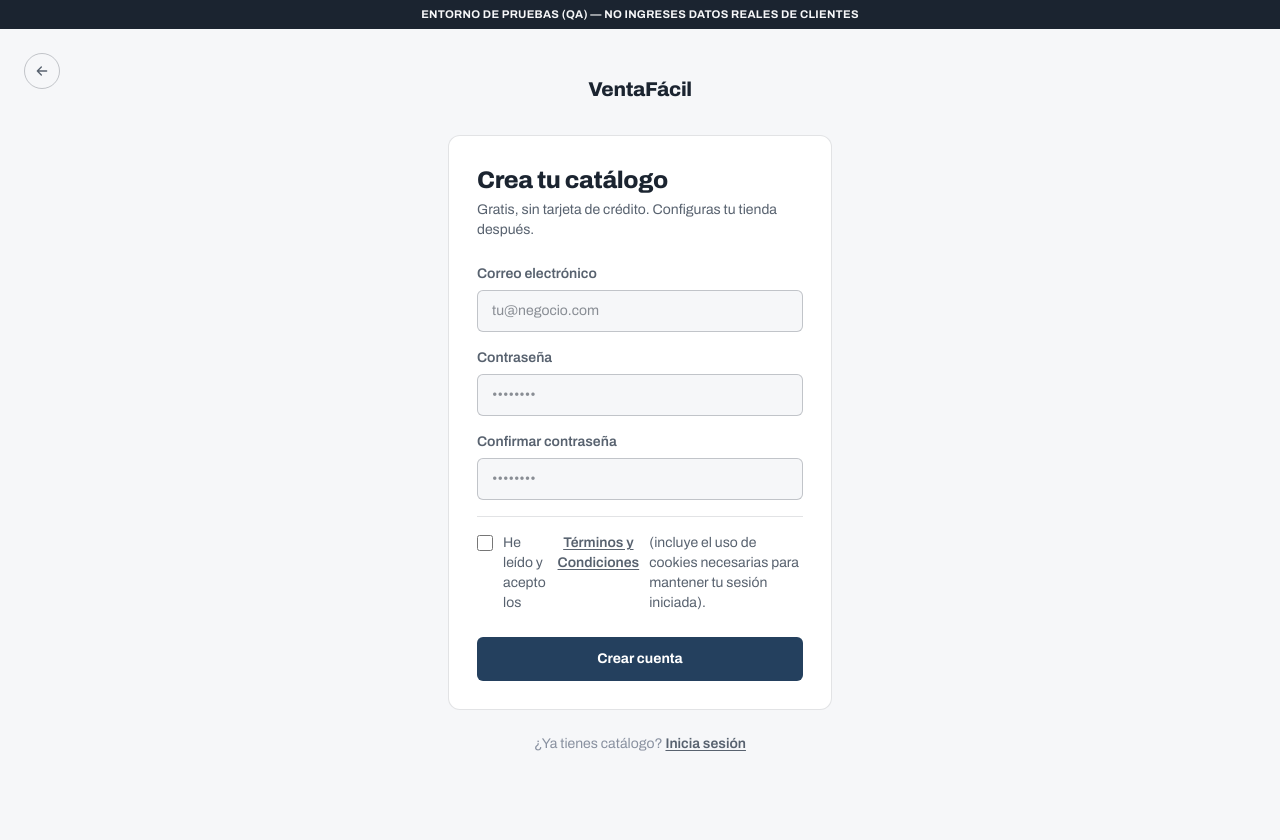
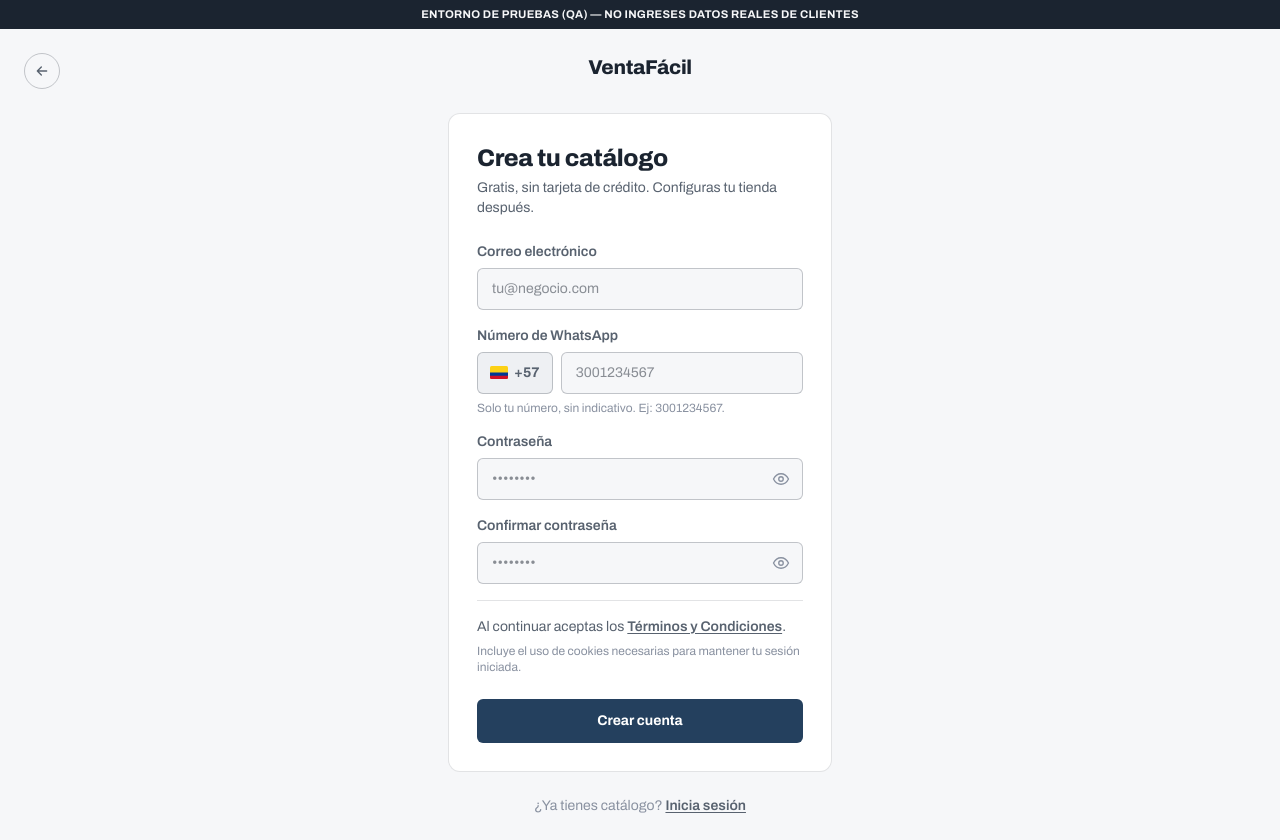
Before and after one commit to Pabloandres4112/VentaF-cil_Huila, a Next.js app: page /registro in a window 1280 px wide. Before the commit the page ends 800 px from the top, so only its background shows below. Built offline with nearby package versions, Linux system fonts and the light colour scheme.

Commit message:
feat: implementar componente PasswordInput reutilizable y mejorar validación de teléfono en registro

```diff
--- a/app/(auth)/registro/page.tsx
+++ b/app/(auth)/registro/page.tsx
@@ -3,6 +3,8 @@
 import Link from "next/link";
 import { useRouter } from "next/navigation";
 import { useState, type FormEvent } from "react";
+import { CheckIcon, ColombiaFlagIcon } from "@/components/icons";
+import { PasswordInput } from "@/components/password-input";
 import { TerminosModal } from "@/components/terminos-modal";
 import { VolverInicioLink } from "@/components/volver-inicio-link";
 import { createClient } from "@/lib/supabase/client";
@@ -11,8 +13,11 @@
 const INPUT_CLASS =
   "rounded-md border bg-ground px-3.5 py-2.5 text-sm text-ink outline-none focus:border-accent";
 
+const INDICATIVO_COLOMBIA = "57";
+
 interface RegistroErrors {
   email?: string;
+  telefono?: string;
   password?: string;
   confirmar?: string;
   terminos?: string;
@@ -20,12 +25,15 @@
 }
 
 // Fase 2 (PLAN_EJECUCION.md): alta self-service del dueño de negocio.
-// El nombre de la tienda y el WhatsApp se completan después en
-// /dashboard/perfil — al primer ingreso, requireTienda() (lib/auth/session.ts)
-// crea la fila de `tiendas` automáticamente con un nombre provisional.
+// El WhatsApp se pide acá y viaja en los metadatos del usuario de Supabase
+// Auth (options.data) porque la tienda todavía no existe en este punto —
+// requireTienda() (lib/auth/session.ts) la crea al primer ingreso al
+// dashboard, leyendo ese metadato. El nombre de la tienda sigue siendo
+// provisional hasta que el dueño lo cambia en /dashboard/perfil.
 export default function RegistroPage() {
   const router = useRouter();
   const [email, setEmail] = useState("");
+  const [telefonoLocal, setTelefonoLocal] = useState("");
   const [password, setPassword] = useState("");
   const [confirmar, setConfirmar] = useState("");
   const [aceptaTerminos, setAceptaTerminos] = useState(false);
@@ -40,6 +48,9 @@
     const nextErrors: RegistroErrors = {};
     if (!email.trim()) nextErrors.email = "Ingresa tu correo.";
     else if (!isValidEmail(email)) nextErrors.email = "Ingresa un correo válido.";
+    if (!/^\d{10}$/.test(telefonoLocal)) {
+      nextErrors.telefono = "Ingresa los 10 dígitos de tu número, sin el indicativo.";
+    }
     if (!password) nextErrors.password = "Ingresa una contraseña.";
     else if (password.length < 6) nextErrors.password = "Debe tener al menos 6 caracteres.";
     if (confirmar !== password) nextErrors.confirmar = "Las contraseñas no coinciden.";
@@ -53,6 +64,9 @@
     const { data, error } = await supabase.auth.signUp({
       email: email.trim(),
       password,
+      options: {
+        data: { telefono_whatsapp: INDICATIVO_COLOMBIA + telefonoLocal },
+      },
     });
     setLoading(false);
 
@@ -138,19 +152,42 @@
           </div>
 
           <div className="flex flex-col gap-1.5">
+            <label htmlFor="telefono" className="text-sm font-semibold text-ink-soft">
+              Número de WhatsApp
+            </label>
+            <div className="flex gap-2">
+              <span className="flex flex-none items-center gap-1.5 rounded-md border border-line-strong bg-surface-2 px-3 text-sm font-bold text-ink-soft">
+                <ColombiaFlagIcon />+{INDICATIVO_COLOMBIA}
+              </span>
+              <input
+                id="telefono"
+                inputMode="numeric"
+                value={telefonoLocal}
+                onChange={(e) => setTelefonoLocal(e.target.value.replace(/\D/g, "").slice(0, 10))}
+                placeholder="3001234567"
+                aria-invalid={Boolean(errors.telefono)}
+                className={`${INPUT_CLASS} flex-1 ${errors.telefono ? "border-danger" : "border-line-strong"}`}
+              />
+            </div>
+            {errors.telefono ? (
+              <p className="text-xs text-danger">{errors.telefono}</p>
+            ) : (
+              <p className="text-xs text-ink-faint">Solo tu número, sin indicativo. Ej: 3001234567.</p>
+            )}
+          </div>
+
+          <div className="flex flex-col gap-1.5">
             <label htmlFor="password" className="text-sm font-semibold text-ink-soft">
               Contraseña
             </label>
-            <input
+            <PasswordInput
               id="password"
               name="password"
-              type="password"
               autoComplete="new-password"
               value={password}
               onChange={(e) => setPassword(e.target.value)}
               placeholder="••••••••"
-              aria-invalid={Boolean(errors.password)}
-              className={`${INPUT_CLASS} ${errors.password ? "border-danger" : "border-line-strong"}`}
+              invalid={Boolean(errors.password)}
             />
             {errors.password && <p className="text-xs text-danger">{errors.password}</p>}
           </div>
@@ -159,40 +196,48 @@
             <label htmlFor="confirmar" className="text-sm font-semibold text-ink-soft">
               Confirmar contraseña
             </label>
-            <input
+            <PasswordInput
               id="confirmar"
               name="confirmar"
-              type="password"
               autoComplete="new-password"
               value={confirmar}
               onChange={(e) => setConfirmar(e.target.value)}
               placeholder="••••••••"
-              aria-invalid={Boolean(errors.confirmar)}
-              className={`${INPUT_CLASS} ${errors.confirmar ? "border-danger" : "border-line-strong"}`}
+              invalid={Boolean(errors.confirmar)}
             />
             {errors.confirmar && <p className="text-xs text-danger">{errors.confirmar}</p>}
           </div>
 
           <div className="flex flex-col gap-1.5 border-t border-line pt-4">
-            <label className="flex items-start gap-2.5 text-sm text-ink-soft">
-              <input
-                type="checkbox"
-                checked={aceptaTerminos}
-                onChange={(e) => setAceptaTerminos(e.target.checked)}
-                aria-invalid={Boolean(errors.terminos)}
-                className="mt-0.5 h-4 w-4 flex-none accent-accent"
-              />
-              He leído y acepto los{" "}
+            {aceptaTerminos ? (
+              <p className="flex items-center gap-1.5 text-sm text-ink-soft">
+                <CheckIcon width={14} height={14} className="flex-none text-wa-deep" />
+                Aceptaste los{" "}
                 <button
                   type="button"
                   onClick={() => setTerminosAbiertos(true)}
                   className="font-semibold underline underline-offset-2 hover:text-ink"
                 >
                   Términos y Condiciones
-              </button>{" "}
-              (incluye el uso de cookies necesarias para mantener tu sesión iniciada).
-            </label>
+                </button>
+              </p>
+            ) : (
+              <p className={`text-sm ${errors.terminos ? "text-danger" : "text-ink-soft"}`}>
+                Al continuar aceptas los{" "}
+                <button
+                  type="button"
+                  onClick={() => setTerminosAbiertos(true)}
+                  className="font-semibold underline underline-offset-2 hover:text-ink"
+                >
+                  Términos y Condiciones
+                </button>
+                .
+              </p>
+            )}
             {errors.terminos && <p className="text-xs text-danger">{errors.terminos}</p>}
+            <p className="text-xs text-ink-faint">
+              Incluye el uso de cookies necesarias para mantener tu sesión iniciada.
+            </p>
           </div>
 
           {errors.general && <p className="text-sm text-danger">{errors.general}</p>}
@@ -217,7 +262,15 @@
         </Link>
       </p>
 
-      {terminosAbiertos && <TerminosModal onClose={() => setTerminosAbiertos(false)} />}
+      {terminosAbiertos && (
+        <TerminosModal
+          onClose={() => setTerminosAbiertos(false)}
+          onAccept={() => {
+            setAceptaTerminos(true);
+            setErrors((prev) => ({ ...prev, terminos: undefined }));
+          }}
+        />
+      )}
     </main>
   );
 }
--- a/app/(auth)/restablecer/page.tsx
+++ b/app/(auth)/restablecer/page.tsx
@@ -9,10 +9,8 @@
 import Link from "next/link";
 import { useRouter } from "next/navigation";
 import { useState, type FormEvent } from "react";
+import { PasswordInput } from "@/components/password-input";
 import { createClient } from "@/lib/supabase/client";
-
-const INPUT_CLASS =
-  "rounded-md border bg-ground px-3.5 py-2.5 text-sm text-ink outline-none focus:border-accent";
 
 interface RestablecerErrors {
   password?: string;
@@ -77,16 +75,14 @@
                 <label htmlFor="password" className="text-sm font-semibold text-ink-soft">
                   Nueva contraseña
                 </label>
-                <input
+                <PasswordInput
                   id="password"
                   name="password"
-                  type="password"
                   autoComplete="new-password"
                   value={password}
                   onChange={(e) => setPassword(e.target.value)}
                   placeholder="••••••••"
-                  aria-invalid={Boolean(errors.password)}
-                  className={`${INPUT_CLASS} ${errors.password ? "border-danger" : "border-line-strong"}`}
+                  invalid={Boolean(errors.password)}
                 />
                 {errors.password && <p className="text-xs text-danger">{errors.password}</p>}
               </div>
@@ -95,16 +91,14 @@
                 <label htmlFor="confirmar" className="text-sm font-semibold text-ink-soft">
                   Confirmar contraseña
                 </label>
-                <input
+                <PasswordInput
                   id="confirmar"
                   name="confirmar"
-                  type="password"
                   autoComplete="new-password"
                   value={confirmar}
                   onChange={(e) => setConfirmar(e.target.value)}
                   placeholder="••••••••"
-                  aria-invalid={Boolean(errors.confirmar)}
-                  className={`${INPUT_CLASS} ${errors.confirmar ? "border-danger" : "border-line-strong"}`}
+                  invalid={Boolean(errors.confirmar)}
                 />
                 {errors.confirmar && <p className="text-xs text-danger">{errors.confirmar}</p>}
               </div>
--- a/components/icons.tsx
+++ b/components/icons.tsx
@@ -302,6 +302,35 @@
   );
 }
 
+export function EyeIcon(props: SVGProps<SVGSVGElement>) {
+  return (
+    <Svg {...props}>
+      <path
+        d="M2 12s3.5-7 10-7 10 7 10 7-3.5 7-10 7-10-7-10-7z"
+        stroke="currentColor"
+        strokeWidth={1.8}
+        strokeLinecap="round"
+        strokeLinejoin="round"
+      />
+      <circle cx="12" cy="12" r="3" stroke="currentColor" strokeWidth={1.8} />
+    </Svg>
+  );
+}
+
+export function EyeOffIcon(props: SVGProps<SVGSVGElement>) {
+  return (
+    <Svg {...props}>
+      <path
+        d="M3 3l18 18M10.6 10.6a3 3 0 0 0 4.24 4.24M9.4 5.3A10.9 10.9 0 0 1 12 5c6.5 0 10 7 10 7a13.2 13.2 0 0 1-3.1 3.9M6.2 6.2C4 7.7 2 12 2 12a13.2 13.2 0 0 0 5.6 5.9"
+        stroke="currentColor"
+        strokeWidth={1.8}
+        strokeLinecap="round"
+        strokeLinejoin="round"
+      />
+    </Svg>
+  );
+}
+
 export function WhatsappIcon(props: SVGProps<SVGSVGElement>) {
   return (
     <Svg {...props}>
--- /dev/null
+++ b/components/password-input.tsx
@@ -0,0 +1,55 @@
+"use client";
+
+// Input de contraseña con botón de mostrar/ocultar (ícono de ojo) —
+// compartido por login, registro y restablecer para no repetir el toggle
+// en cada formulario.
+
+import { useState, type ChangeEvent } from "react";
+import { EyeIcon, EyeOffIcon } from "@/components/icons";
+
+export function PasswordInput({
+  id,
+  name,
+  value,
+  onChange,
+  autoComplete,
+  placeholder,
+  invalid,
+}: {
+  id: string;
+  name: string;
+  value: string;
+  onChange: (e: ChangeEvent<HTMLInputElement>) => void;
+  autoComplete?: string;
+  placeholder?: string;
+  invalid?: boolean;
+}) {
+  const [visible, setVisible] = useState(false);
+
+  return (
+    <div className="relative">
+      <input
+        id={id}
+        name={name}
+        type={visible ? "text" : "password"}
+        autoComplete={autoComplete}
+        value={value}
+        onChange={onChange}
+        placeholder={placeholder}
+        aria-invalid={invalid}
+        className={`w-full rounded-md border bg-ground px-3.5 py-2.5 pr-10 text-sm text-ink outline-none focus:border-accent ${
+          invalid ? "border-danger" : "border-line-strong"
+        }`}
+      />
+      <button
+        type="button"
+        onClick={() => setVisible((v) => !v)}
+        aria-label={visible ? "Ocultar contraseña" : "Mostrar contraseña"}
+        tabIndex={-1}
+        className="absolute right-2.5 top-1/2 flex h-6 w-6 -translate-y-1/2 items-center justify-center text-ink-faint transition-colors hover:text-ink-soft"
+      >
+        {visible ? <EyeOffIcon width={18} height={18} /> : <EyeIcon width={18} height={18} />}
+      </button>
+    </div>
+  );
+}
```
Also changed, not shown: app/(auth)/login/page.tsx (+3 -4 lines), components/terminos-modal.tsx (+76 -2 lines), lib/auth/session.ts (+6 -1 lines), lib/supabase/storage.ts (+11 -1 lines), services/store.ts (+25 -3 lines), 1 other file (tests, documents, lock files or other folders). Lines whose indentation alone changed are shown as unchanged.
